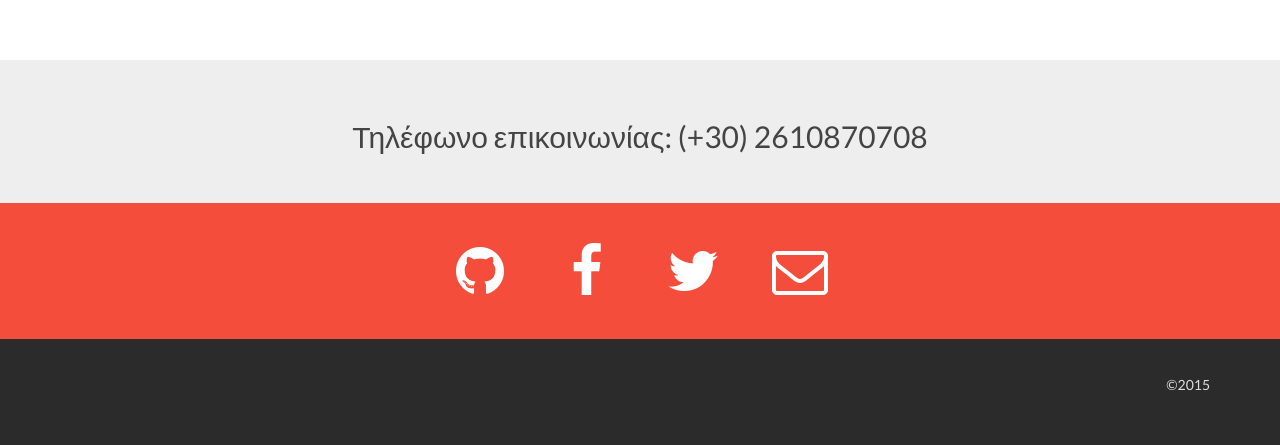
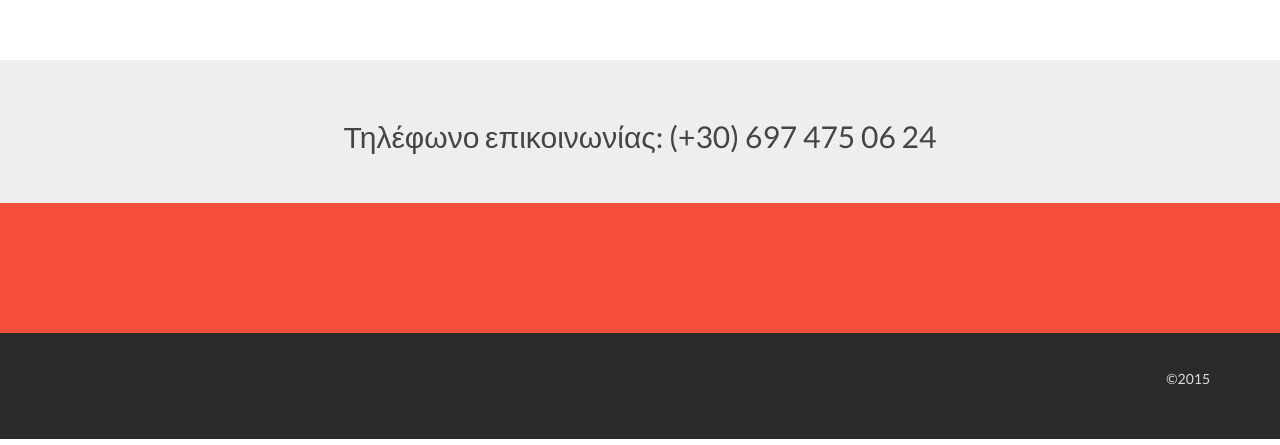
Before and after one commit to codebndr/codebender.gr, a plain HTML site: page index.html in a window 1280 px wide. Shown: the part 3940-4385 px from the top of the page. Drawn offline with nearby package versions, Linux system fonts and the light colour scheme.

Commit message:
Update index.html

```diff
--- a/index.html
+++ b/index.html
@@ -189,23 +189,19 @@
 <section class="container-fluid" id="section6">
     <div class="row">
         <div class="col-sm-12 text-center">
-            <h2>Τηλέφωνο επικοινωνίας: (+30) 2610870708</h2>
+            <h2>Τηλέφωνο επικοινωνίας: (+30) 697 475 06 24</h2>
         </div>
     </div>
 </section>
 <section class="container-fluid" id="section7">
     <div class="row">
         <div class="col-sm-1 col-sm-offset-4 col-xs-4 text-center">
-            <a href="https://github.com/codebendercc"><i class="fa fa-github fa-4x"></i></a>
         </div>
         <div class="col-sm-1 col-xs-4 text-center">
-            <a href="https://www.facebook.com/codebender.cc"><i class="fa fa-facebook fa-4x"></i></a>
         </div>
         <div class="col-sm-1 col-xs-4 text-center">
-            <a href="https://twitter.com/codebender_cc"><i class="fa fa-twitter fa-4x"></i></a>
         </div>
         <div class="col-sm-1 col-xs-4 text-center">
-            <a href="mailto:help@codebender.cc"><i class="fa fa-envelope-o fa-4x"></i></a>
         </div>
     </div>
 </section>
```
